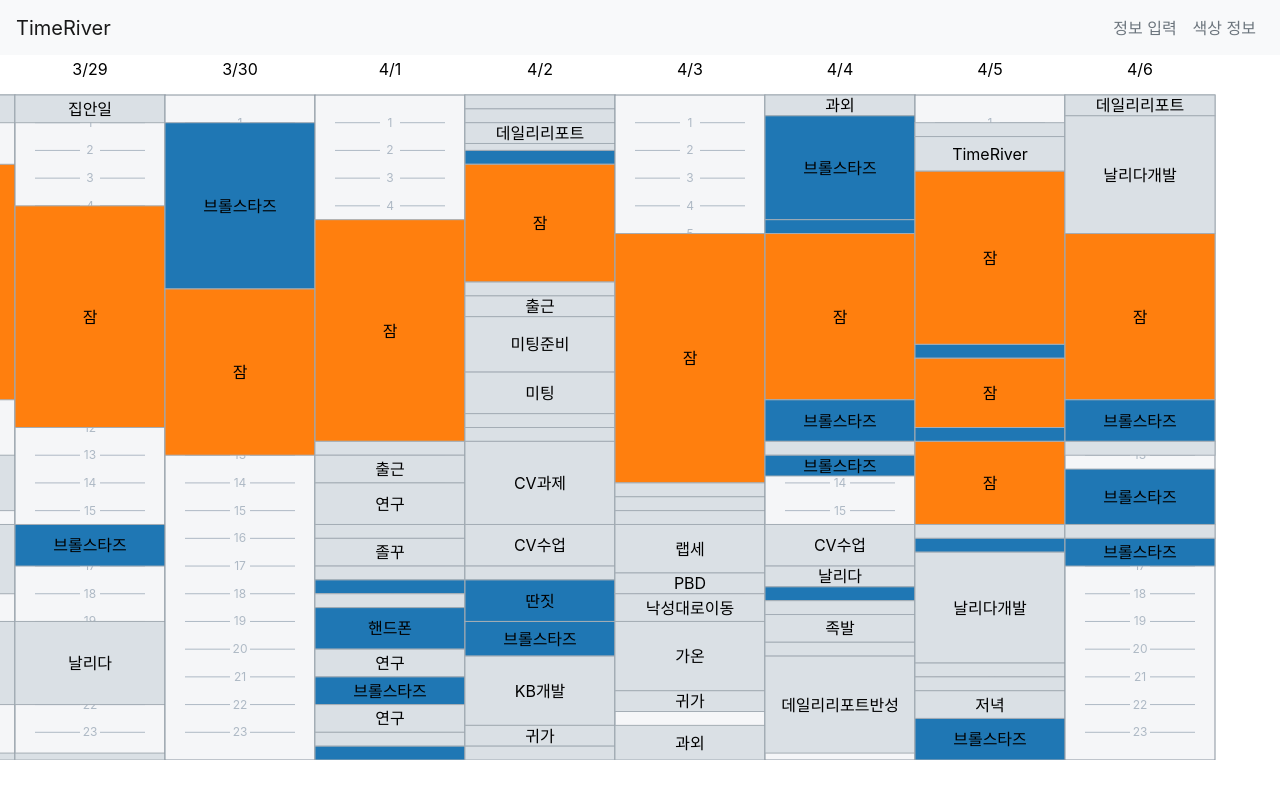
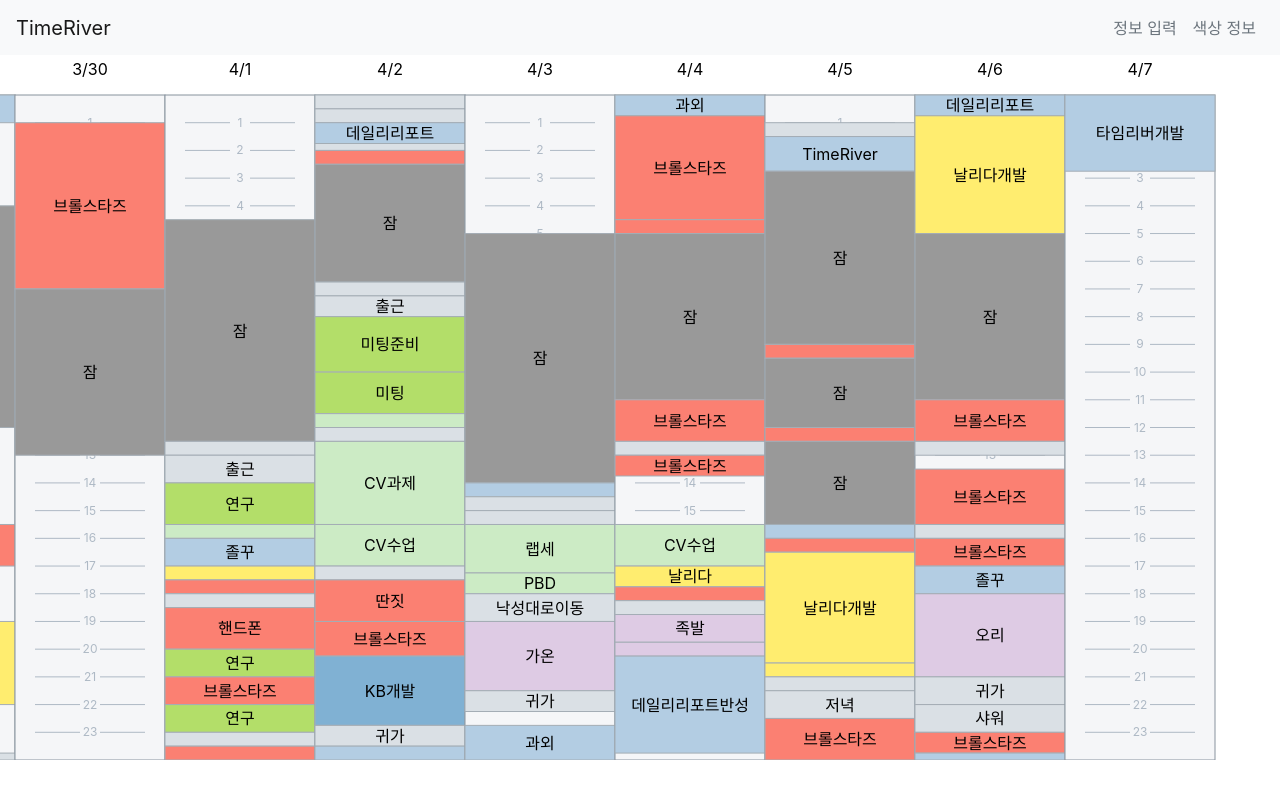
Before and after one commit to javelinsman/TimeRiver, an Angular app in the folder time-river/: page /main in a window 1280 px wide. Built offline with nearby package versions, Linux system fonts and the light colour scheme.

Commit message:
데이터 업뎃

```diff
--- a/time-river/src/app/time-record-color-data.ts
+++ b/time-river/src/app/time-record-color-data.ts
@@ -1,4 +1,9 @@
-export const colorData = `
-유흥 1
-잠 2
-`
+export const colorData = `개인 40
+생산성 49
+유흥 39
+여가 51
+날리다 47
+잠 27
+예외 3
+HCIL 46
+연구 42`
--- a/time-river/src/app/time-record-data.ts
+++ b/time-river/src/app/time-record-data.ts
@@ -1,7 +1,5 @@
-export const data = `
-> 3/6
-5 ~ 11.5 잠 잠
-15.5 ~ 17 랩 HCIL
+export const data = `5 ~ 11.5 잠 잠
+3.5 ~ 5 랩 HCIL
 > 3/8
 0 ~ 1 과외 생산성
 7 ~ 11 미팅준비 연구 HCIL
@@ -221,4 +219,12 @@ export const data = `
 13.5 ~ 15.5 브롤스타즈 유흥
 15.5 ~ 16 카페대화
 16 ~ 17 브롤스타즈 유흥
+17 ~ 18 졸꾸 생산성
+18 ~ 21 오리 여가
+21 ~ 22 귀가
+22 ~ 23 샤워 샤워
+23 ~ 23.75 브롤스타즈 유흥
+23.75 ~ 24 타임리버개발 생산성
+> 4/7
+0 ~ 2.75 타임리버개발 생산성
 `
```
